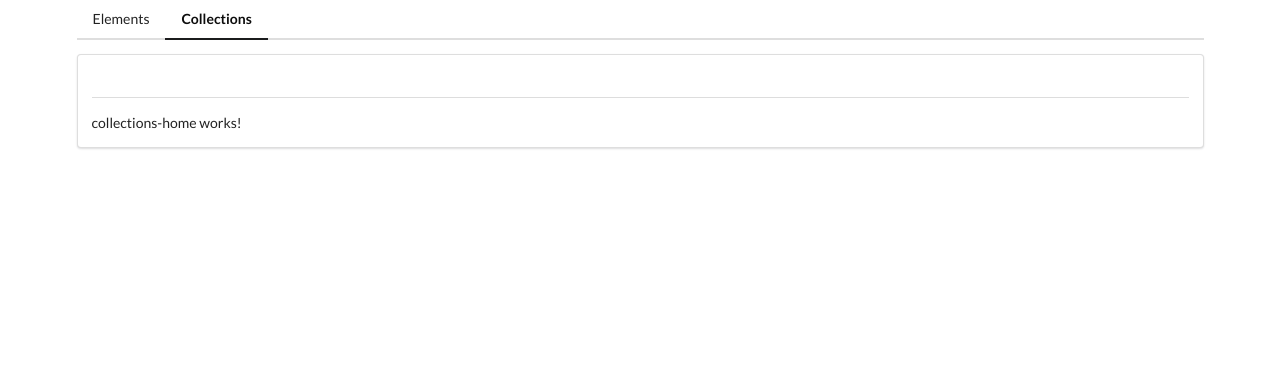
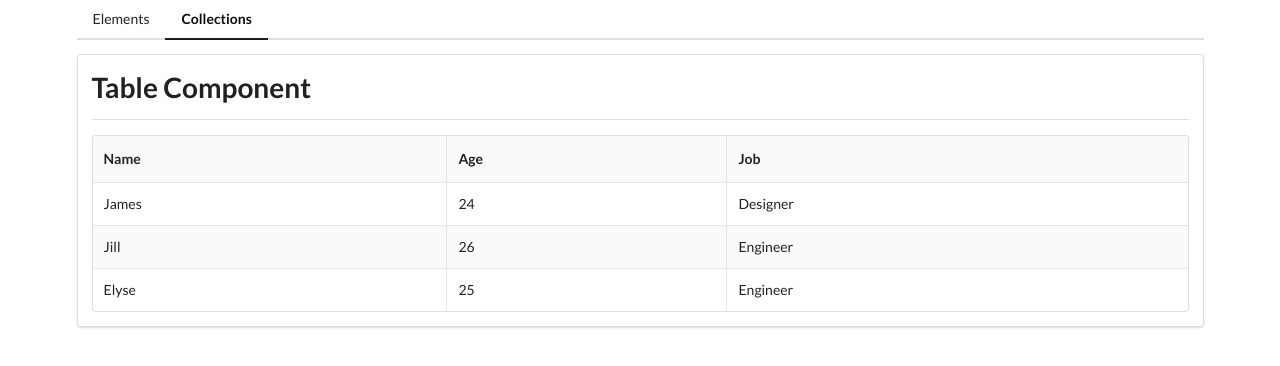
Before and after one commit to Terrence-Me/components-ng, an Angular app: page /collections in a window 1280 px wide. Shown: the top 366 px of the page. Built offline with nearby package versions, Linux system fonts and the light colour scheme.

Commit message:
add table component

```diff
--- a/src/app/collections/collections-home/collections-home.component.html
+++ b/src/app/collections/collections-home/collections-home.component.html
@@ -1,2 +1,4 @@
-<app-divider></app-divider>
-<p>collections-home works!</p>
+<app-divider>
+    Table Component
+</app-divider>
+<app-table classNames="striped celled" [data]="data" [headers]="headers"></app-table>
--- a/src/app/collections/collections-home/collections-home.component.ts
+++ b/src/app/collections/collections-home/collections-home.component.ts
@@ -3,8 +3,17 @@
 @Component({
   selector: 'app-collections-home',
   templateUrl: './collections-home.component.html',
-  styleUrls: ['./collections-home.component.css']
+  styleUrls: ['./collections-home.component.css'],
 })
 export class CollectionsHomeComponent {
-
+  data = [
+    { name: 'James', age: 24, job: 'Designer' },
+    { name: 'Jill', age: 26, job: 'Engineer' },
+    { name: 'Elyse', age: 25, job: 'Engineer' },
+  ];
+  headers = [
+    { key: 'name', label: 'Name' },
+    { key: 'age', label: 'Age' },
+    { key: 'job', label: 'Job' },
+  ];
 }
--- a/src/app/collections/collections.module.ts
+++ b/src/app/collections/collections.module.ts
@@ -4,9 +4,10 @@
 import { CollectionsRoutingModule } from './collections-routing.module';
 import { CollectionsHomeComponent } from './collections-home/collections-home.component';
 import { SharedModule } from '../shared/shared.module';
+import { TableComponent } from './table/table.component';
 
 @NgModule({
-  declarations: [CollectionsHomeComponent],
+  declarations: [CollectionsHomeComponent, TableComponent],
   imports: [CommonModule, CollectionsRoutingModule, SharedModule],
 })
 export class CollectionsModule {}
--- /dev/null
+++ b/src/app/collections/table/table.component.html
@@ -0,0 +1,14 @@
+<table class="ui table" [ngClass]="classNames">
+    <thead>
+        <tr>
+            <th *ngFor=" let header of headers"> {{header.label}} </th>
+        </tr>
+    </thead>
+    <tbody>
+        <tr *ngFor="let record of data">
+            <td *ngFor="let header of headers">
+                {{record[header.key]}}
+            </td>
+        </tr>
+    </tbody>
+</table>
--- a/src/app/elements/segment/segment.component.css
+++ b/src/app/elements/segment/segment.component.css
@@ -0,0 +1,3 @@
+div.ui.icon.header:empty {
+  display: none;
+}
```
Also changed, not shown: src/app/collections/table/table.component.ts (added, +12 -0 lines), src/app/collections/table/table.component.css (added), 1 other file (tests, documents, lock files or other folders).
